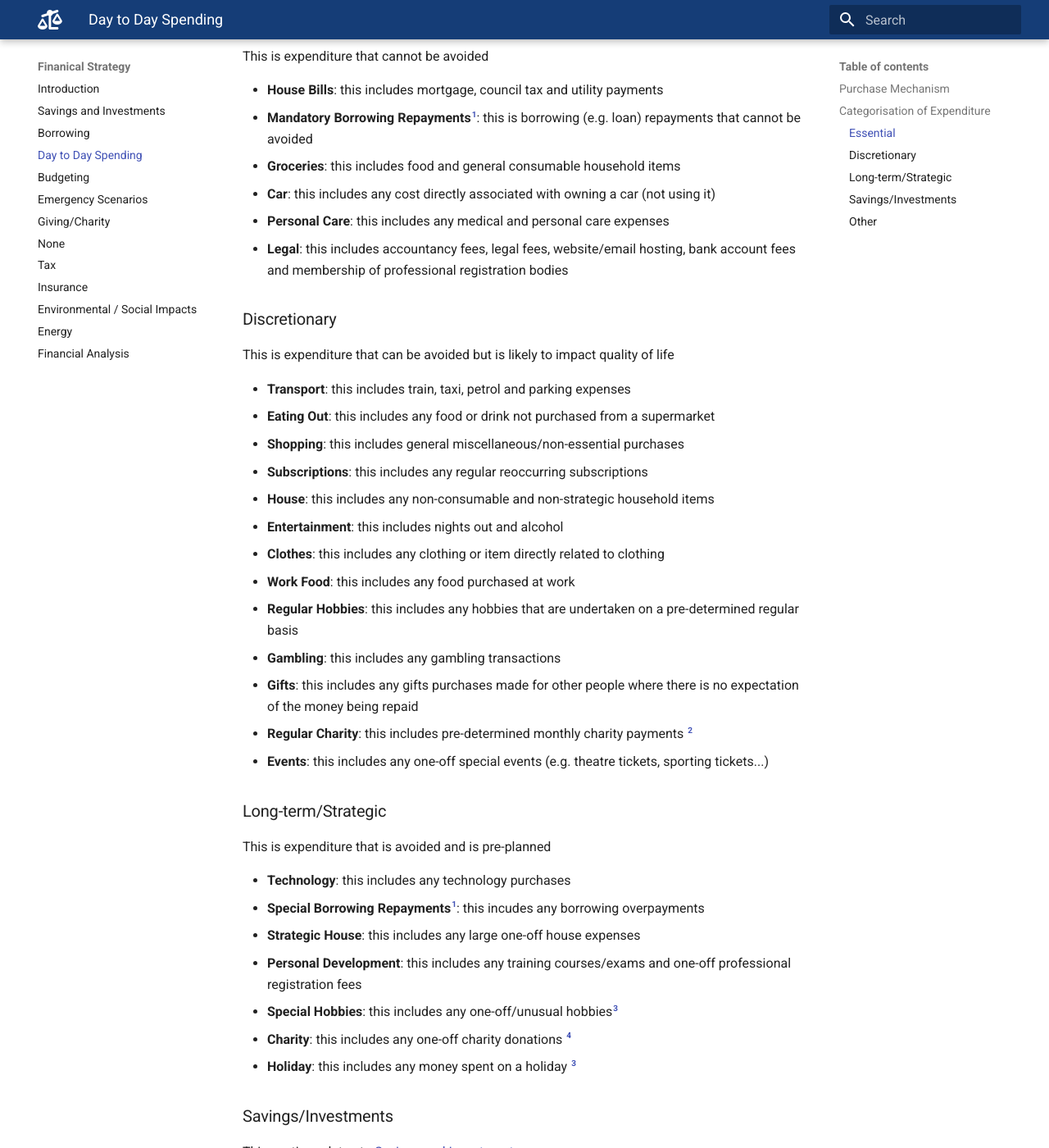
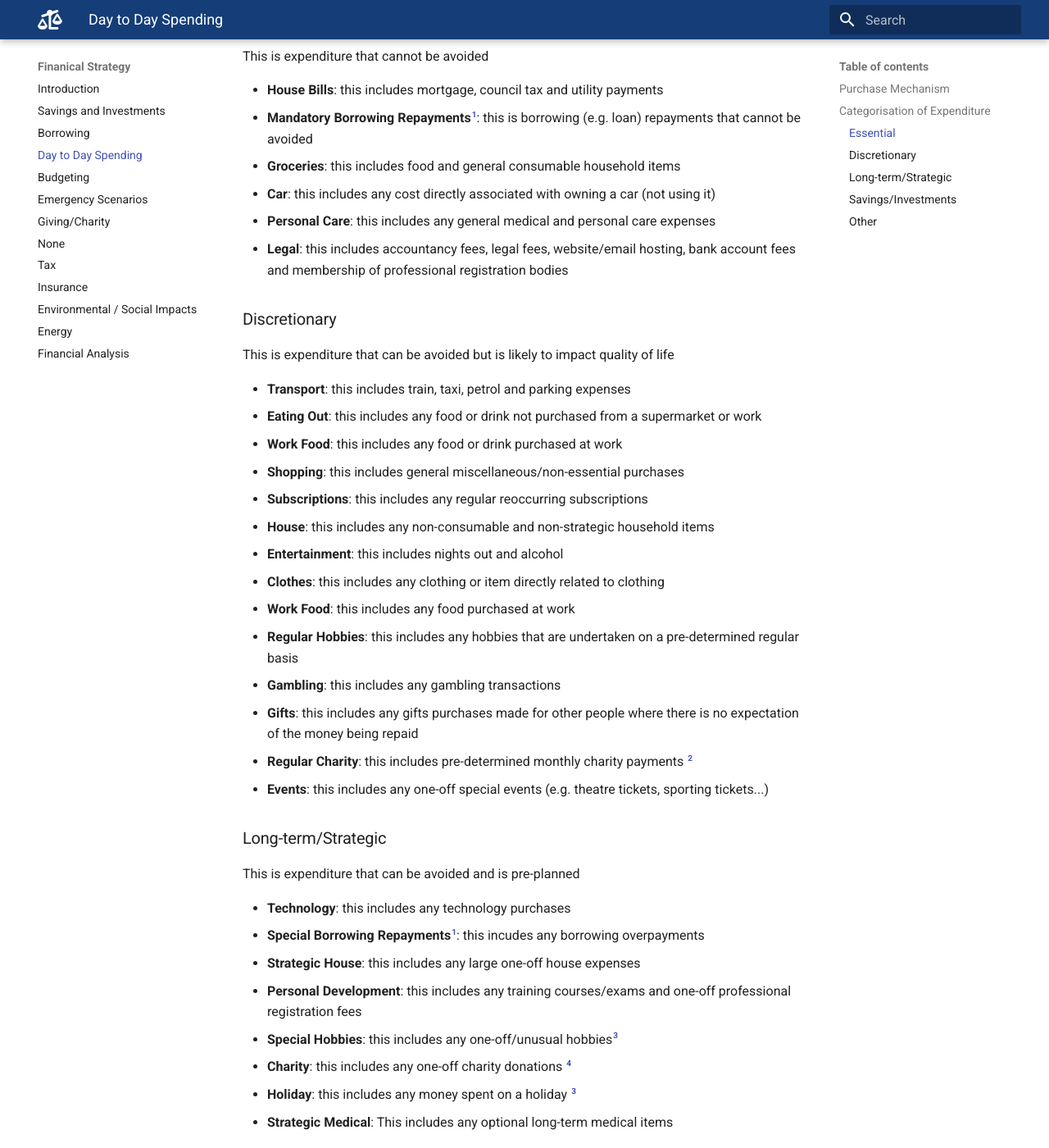
Before and after one commit to johnwheal/financial-strategy, an MkDocs documentation site: the page built from docs/day-to-day.md, in a window 1280 px wide and 1400 px high, scrolled down 395 px. Shown: the whole window at 82% size. Built offline with MkDocs 1.6.1 and Material for MkDocs 9.7.7, drawn with Linux system fonts in a browser that asks for light colours.

Commit message:
Made minor tweaks

```diff
--- a/docs/day-to-day.md
+++ b/docs/day-to-day.md
@@ -16,7 +16,7 @@ This is expenditure that cannot be avoided
 * **Mandatory Borrowing Repayments**[^1]: this is borrowing (e.g. loan) repayments that cannot be avoided
 * **Groceries**: this includes food and general consumable household items
 * **Car**: this includes any cost directly associated with owning a car (not using it)
-* **Personal Care**: this includes any medical and personal care expenses
+* **Personal Care**: this includes any general medical and personal care expenses
 * **Legal**: this includes accountancy fees, legal fees, website/email hosting, bank account fees and membership of professional registration bodies
 
 [^1]: If a borrowing repayment is voluntarily made less than 7 days prior to its due date, it **shall** be categorised as Mandatory
@@ -26,7 +26,8 @@ This is expenditure that cannot be avoided
 This is expenditure that can be avoided but is likely to impact quality of life
 
 * **Transport**: this includes train, taxi, petrol and parking expenses
-* **Eating Out**: this includes any food or drink not purchased from a supermarket
+* **Eating Out**: this includes any food or drink not purchased from a supermarket or work
+* **Work Food**: this includes any food or drink purchased at work
 * **Shopping**: this includes general miscellaneous/non-essential purchases
 * **Subscriptions**: this includes any regular reoccurring subscriptions
 * **House**: this includes any non-consumable and non-strategic household items
@@ -43,7 +44,7 @@ This is expenditure that can be avoided but is likely to impact quality of life
 
 ### Long-term/Strategic
 
-This is expenditure that is avoided and is pre-planned
+This is expenditure that can be avoided and is pre-planned
 
 * **Technology**: this includes any technology purchases
 * **Special Borrowing Repayments**[^1]: this incudes any borrowing overpayments
@@ -52,6 +53,7 @@ This is expenditure that is avoided and is pre-planned
 * **Special Hobbies**: this includes any one-off/unusual hobbies[^3]
 * **Charity**: this includes any one-off charity donations [^6]
 * **Holiday**: this includes any money spent on a holiday [^3]
+* **Strategic Medical**: This includes any optional long-term medical items
 
 [^3]: Transportation or accommodation costs directly associated with this expense **may** be included under this category
 [^6]: If a charity donation is made in exchange for a product, service or entry it **shall** be categorised according to the original intent of the purchase and not be categorised as a charity donation
```
Also changed, not shown: docs/budgeting.md (+2 -1 lines), docs/charity.md (+1 -1 lines), docs/emergency.md (+2 -2 lines), docs/index.md (+1 -1 lines).
